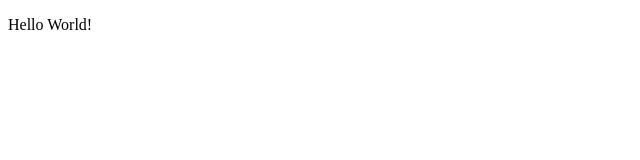
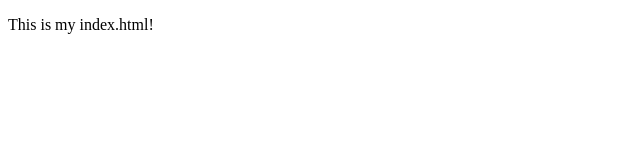
Before and after one commit to mattsplats/robby_tutoring, a plain HTML site: page index.html in a window 1280 px wide. Shown: the full height of the page, 0-640 px from the left. Drawn offline with Linux system fonts and the light colour scheme.

Commit message:
my change!

```diff
--- a/index.html
+++ b/index.html
@@ -4,6 +4,6 @@
 	<title>Test</title>
 </head>
 <body>
-	<p>Hello World!</p>
+	<p>This is my index.html!</p>
 </body>
 </html>
```
